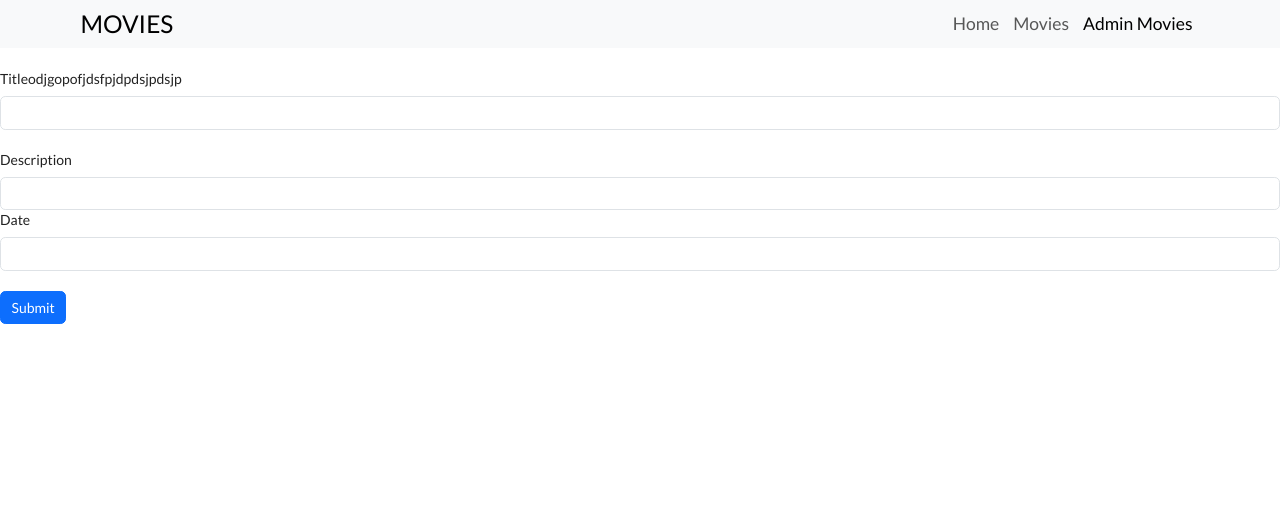
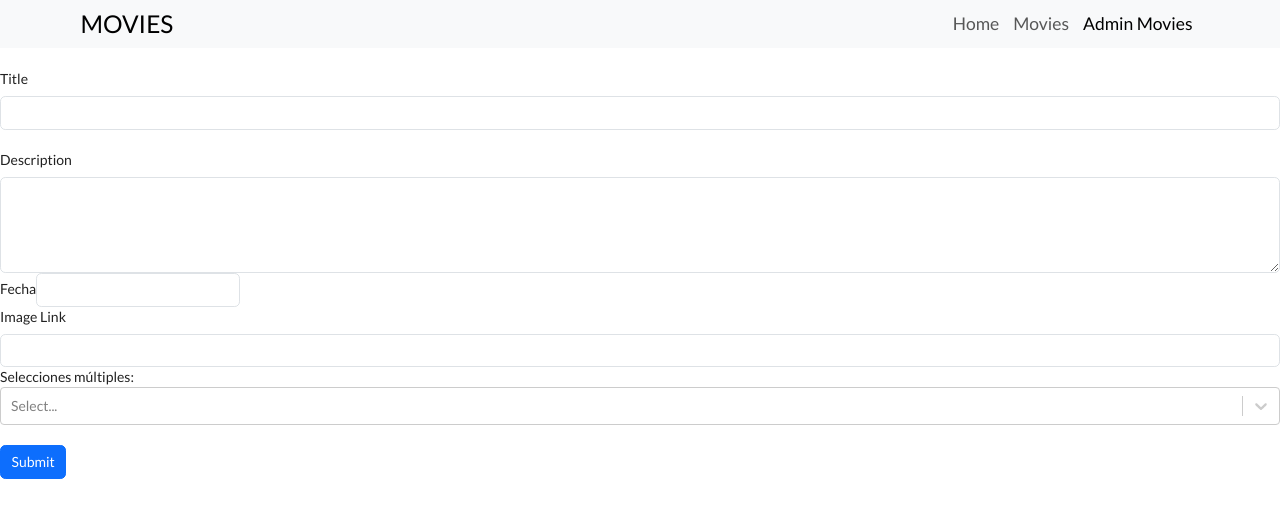
Before and after one commit to MNGARCIA085/Movies, a React (Create React App) app in the folder frontend/movies/: page /admin/movies/edit/1 in a window 1280 px wide. Shown: the top 518 px of the page. Built offline with nearby package versions, Linux system fonts and the light colour scheme; no server answers.

Commit message:
edit form for movies

```diff
--- a/frontend/movies/package.json
+++ b/frontend/movies/package.json
@@ -7,12 +7,17 @@
     "@testing-library/react": "^13.4.0",
     "@testing-library/user-event": "^13.5.0",
     "bootstrap": "^5.3.0",
+    "bootstrap-select": "^1.13.18",
+    "date-fns": "^2.30.0",
     "react": "^18.2.0",
     "react-bootstrap": "^2.8.0",
     "react-data-table-component": "^7.5.3",
+    "react-datepicker": "^4.16.0",
     "react-dom": "^18.2.0",
     "react-router-dom": "^6.14.1",
     "react-scripts": "5.0.1",
+    "react-select": "^5.7.4",
+    "react-select-bootstrap": "^1.0.1",
     "semantic-ui-css": "^2.5.0",
     "semantic-ui-react": "^2.1.4",
     "web-vitals": "^2.1.4"
--- a/frontend/movies/src/components/admin/MovieEditForm.js
+++ b/frontend/movies/src/components/admin/MovieEditForm.js
@@ -1,46 +1,181 @@
-import React, { useState } from 'react';
+import React, { useState, useEffect } from 'react';
 import { Form, Button } from 'react-bootstrap';
 import axios from 'axios';
-
-
+import DatePicker from 'react-datepicker';
+import 'react-datepicker/dist/react-datepicker.css';
+import { useNavigate } from 'react-router-dom';
+import Select from 'react-select';
+import { ReactSelectBootstrap } from 'react-select-bootstrap';
+import 'bootstrap-select/dist/css/bootstrap-select.min.css'; // Estilos del Bootstrap Select Picker
+import 'bootstrap-select/dist/js/bootstrap-select.min.js';
 
 import { useParams } from "react-router-dom";
 
 const MovieEditForm = (props) => {
 
+    let { id } = useParams();
+
+    const API_URL =`http://127.0.0.1:8000/movies/${id}`; // for edit
+
+    const navigate = useNavigate(); // for navigation
+
+    const [formData, setFormData] = useState({
+        //id:id,
+        title: '',
+        description: '',
+        date:'',
+        image_link:'',
+        genres:[]
+    });
 
 
-    let { id } = useParams();
-    console.log(id);
+
+    // para cargar los géneros
+    const [selectedOptions, setSelectedOptions] = useState([]);
 
 
 
 
-  const [formData, setFormData] = useState({
-    id:id,
-    title: '',
-    description: '',
-    date:''
-  });
+
+    const [options, setOptions] = useState([]);
 
 
 
+
+    // para cargar los valores iniciales
+    useEffect(() => {
+
+
+
+        // géneros
+        const API_GENRES = 'http://127.0.0.1:8000/genres/';
+        const fetchOptions = async () => {
+            try {
+              const response = await axios.get('http://127.0.0.1:8000/genres/');
+              const data = await response.data;
+              setOptions(data);
+              //setOptions(data.options); // Suponemos que la API devuelve un array de opciones
+              //setOptions([{'label':'dsfds','value':17},{'label':'marcos','value':18}]);
+            } catch (error) {
+              console.error('Error fetching options from API:', error);
+            }
+          };
+          fetchOptions();
+
+
+        // intial data
+        const fetchData = async () => {
+          try {
+            const response = await fetch(API_URL);
+            const data = await response.json();
+            //setFormData(data);
+            setFormData(
+                {
+                    'title':data.title,
+                    'description':data.description,
+                    'date':data.date,
+                    'image_link':data.image_link,
+                    'genres':data.genres
+                }
+            );
+            setSelectedDate(new Date(data.date));
+          } catch (error) {
+            console.error('Error fetching data from API:', error);
+          }
+        };
+        fetchData();
+
+
+        // fin
+      }, []);
+
+
+      // Función para obtener el valor de cada opción (id en este caso)
+        const getOptionValue = (option) => option.id;
+        // Función para obtener la etiqueta de cada opción (description en este caso)
+        const getOptionLabel = (option) => option.description;
+
+
+
+
+
+      // cambios en el select
+      const handleSelectChange = (event) => {
+        const selectedValues = Array.from(event.target.selectedOptions, (option) => option.value);
+        console.log(selectedValues);
+        setSelectedOptions(selectedValues);
+      };
+
+
+
+      const [genres, setGenres] = useState([]);
+      const handleGenres2 = (event) => {
+        const selectedGenres = Array.from(event.target.selectedOptions, (option) => option.value);
+        console.log('genres',selectedGenres);
+        setGenres(selectedGenres);
+      };
+
+      const handleGenres = (genre) => {
+        setGenres(genre);
+      };
+
+
+
+
+    // envio del formulario
     const handleSubmit = async (event) => {
         event.preventDefault();
         // Logic to send data to the server
         try {
+            //const res = await axios.put('https://httpbin.org/put', { hello: 'world' });
+
+            /**
+            const response = await axios.put(
+                API_URL,
+                {
+                'title':'Smile2',
+                'description':'sadsa',
+                'date':'2023-07-12',
+                'image_link':'https://play-lh.googleusercontent.com/NLd3erPoZmSi0oczSzNqq_MF0q-2sGR2PRLD9_RrgAGHjLjRWI5zbs4LrI8NGa-k0zcfQvV6B6hcii4zIRg',
+                "genres": [
+                    1
+                ]
+            },
+            */
 
 
-        console.log(formData.title);
+            console.log('genressss',genres);
 
 
-        props.filterData(0,20,formData.title); //page, size, title
+            let aux2 = [];
 
+            for (const g of genres) {
+                aux2.push(g.id);
+              }
+
+
+            let aux = {...formData,"genres":aux2}; // me está pasando description en vez de 1.
+
+
+            console.log(aux);
+
+
+
+
+            const response = await axios.put(
+                API_URL,
+                aux
+            );
+            // todo ok, redirect a ver todos los datos
+            //navigate('/admin/movies/', { replace: true });
         } catch (error) {
-      console.error(error);
+            console.log('dsfs');
+            //console.error(error);
+        // manejo de errores
         }
     };
 
+    // cambios en el form.
     const handleChange = (event) => {
         const { name, value } = event.target;
         setFormData((prevFormData) => ({
@@ -50,7 +185,10 @@ const MovieEditForm = (props) => {
     };
 
 
-
+  const [selectedDate, setSelectedDate] = useState(null);
+  const handleDateChange = (date) => {
+    setSelectedDate(date);
+  };
 
 
 
@@ -58,7 +196,7 @@ const MovieEditForm = (props) => {
 
     <Form onSubmit={handleSubmit}>
       <Form.Group controlId="score">
-        <Form.Label>Titleodjgopofjdsfpjdpdsjpdsjp</Form.Label>
+        <Form.Label>Title</Form.Label>
         <Form.Control
           type="text"
           name="title"
@@ -71,23 +209,69 @@ const MovieEditForm = (props) => {
 
       <Form.Group controlId="description">
         <Form.Label>Description</Form.Label>
+
+
+        <textarea
+          id="myTextarea"
+          value={formData.description}
+          onChange={handleChange}
+          className="form-control"
+          rows="4" // Puedes ajustar la cantidad de filas que se muestran
+        />
+
+
+
+      </Form.Group>
+
+      <div className="form-group">
+      <label htmlFor="datePicker">Fecha</label>
+      <DatePicker
+        id="datePicker"
+        selected={selectedDate}
+        onChange={handleDateChange} //handleDateChange
+        dateFormat="yyyy-MM-dd"
+        className="form-control"
+      />
+    </div>
+
+      <Form.Group controlId="description">
+        <Form.Label>Image Link</Form.Label>
         <Form.Control
           type="text"
-          name="description"
-          value={formData.description}
+          name="image_link"
+          value={formData.image_link}
           onChange={handleChange}
         />
       </Form.Group>
 
-      <Form.Group controlId="description">
-        <Form.Label>Date</Form.Label>
-        <Form.Control
-          type="text"
-          name="date"
-          value={formData.description}
-          onChange={handleChange}
+
+
+
+
+      <div className="form-group">
+        <label>Selecciones múltiples:</label>
+        <Select
+          isMulti
+          options={options}
+          value={genres}
+          onChange={handleGenres}
+          getOptionValue={getOptionValue} // Especifica cómo obtener el valor de cada opción
+          getOptionLabel={getOptionLabel} // Especifica cómo obtener la etiqueta de cada opción
+          className="selectpicker" // Clase para habilitar Bootstrap Select Picker
+          data-live-search="true" // Habilitar búsqueda en tiempo real
+          data-actions-box="true" // Mostrar las opciones seleccionadas en una caja
         />
-      </Form.Group>
+      </div>
+
+
+
+
+
+
+
+
+
+
 
       <br></br>
       <Button variant="primary" type="submit">
--- a/frontend/movies/src/components/admin/Movies.js
+++ b/frontend/movies/src/components/admin/Movies.js
@@ -5,6 +5,10 @@ import DataTable from "react-data-table-component";
 import MovieFilterForm from "./MovieFilterForm";
 
 import { useNavigate } from 'react-router-dom';
+
+
+
+
 
 const removeItem = (array, item) => {
   const newArray = array.slice();
@@ -92,17 +96,10 @@ const MoviesTable = () => {
 
   const handleEdit = useCallback(
     row => async () => {
-
-
-
-        console.log(row.id);
+        console.log('edit',row.id);
         navigate(`/admin/movies/edit/${row.id}`, { replace: true });
-        console.log('edit');
     }
   )
-
-
-
 
 
 
@@ -125,12 +122,15 @@ const MoviesTable = () => {
       },
       {
         // eslint-disable-next-line react/button-has-type
-        cell: row => <button class="btn btn-danger" onClick={handleDelete(row)}>Delete</button>
+        cell: row => <button class="btn btn-info" onClick={handleEdit(row)}>Detail</button>
       },
       {
-        // eslint-disable-next-line react/button-has-type
         cell: row => <button class="btn btn-warning" onClick={handleEdit(row)}>Edit</button>
+      },
+      {
+        cell: row => <button class="btn btn-danger" onClick={handleDelete(row)}>Delete</button>
       }
+
     ],
     [handleDelete,handleEdit],
     //[handleEdit]
```
Also changed, not shown: frontend/movies/src/components/admin/MovieFilterForm.js (+0 -11 lines), 1 other file (tests, documents, lock files or other folders). Lines whose indentation alone changed are shown as unchanged.
